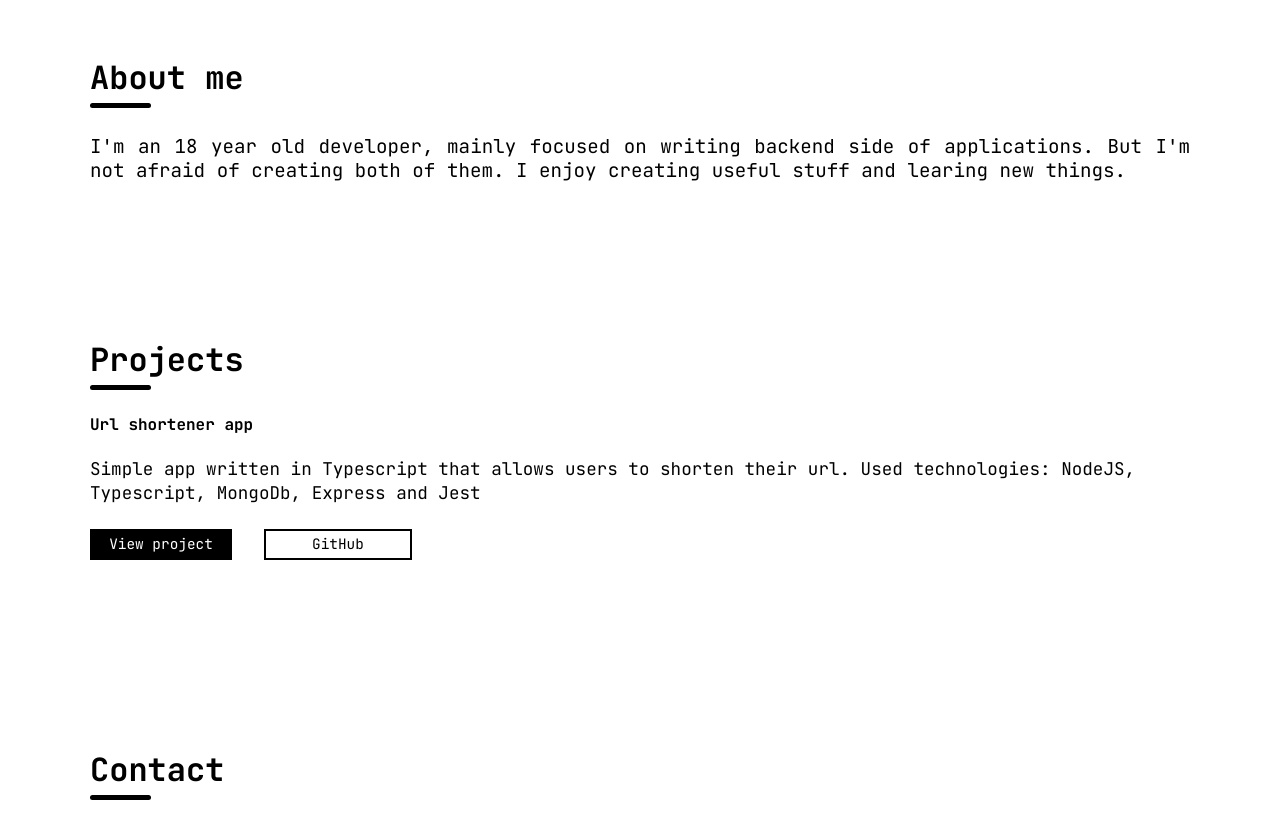
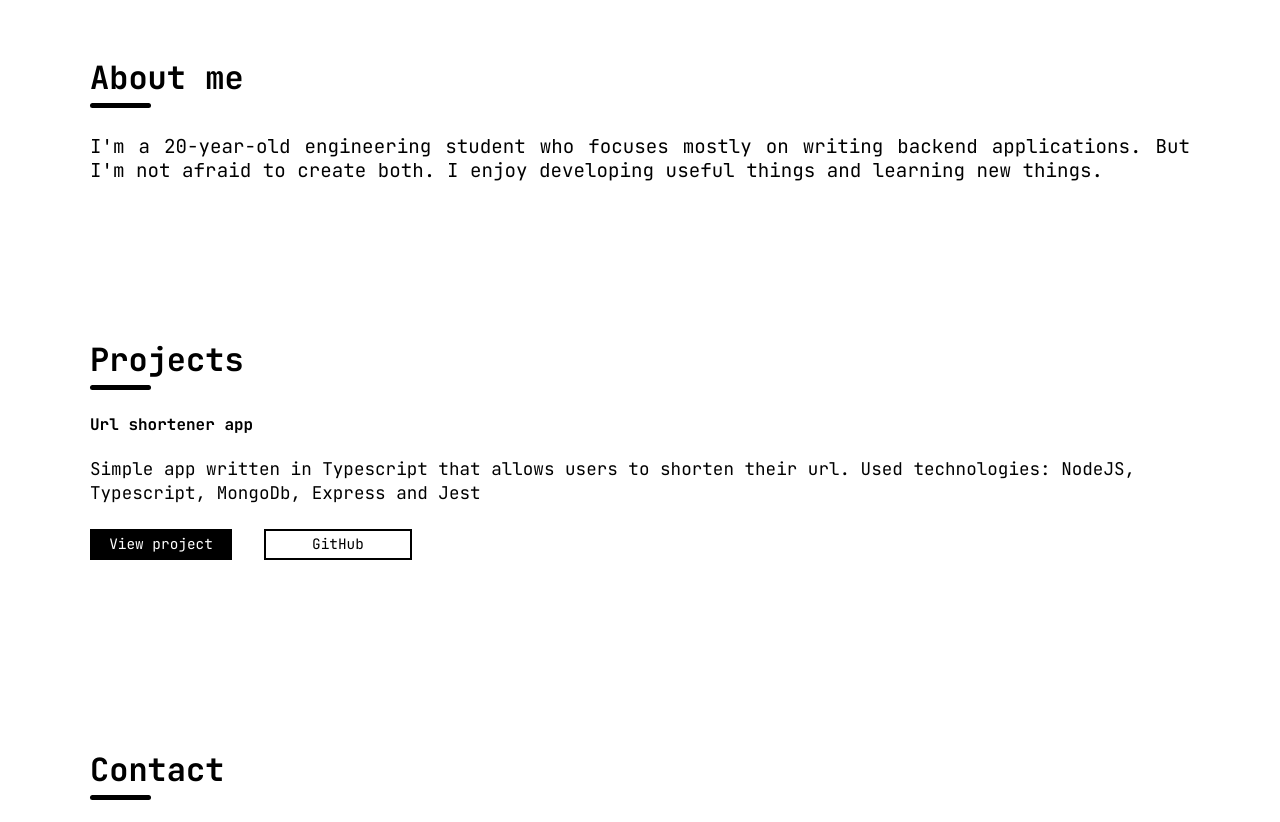
Before and after one commit to k-Dobosz/kdobosz.pl, a Gatsby site: page / in a window 1280 px wide. Shown: the part 820-1642 px from the top of the page. Built offline with nearby package versions, Linux system fonts and the light colour scheme; Gatsby itself is replaced by a stand-in of ours.

Commit message:
Update about me text

```diff
--- a/src/components/aboutme.js
+++ b/src/components/aboutme.js
@@ -35,9 +35,7 @@ const AboutMe = () => (
       </AboutMeHeader>
       <AboutMeContent data-sal="slide-up" data-sal-duration="1000">
         <p>
-          I'm an 18 year old developer, mainly focused on writing backend side
-          of applications. But I'm not afraid of creating both of them. I enjoy
-          creating useful stuff and learing new things.
+        I'm a 20-year-old engineering student who focuses mostly on writing backend applications. But I'm not afraid to create both. I enjoy developing useful things and learning new things.
         </p>
       </AboutMeContent>
     </Container>
```
